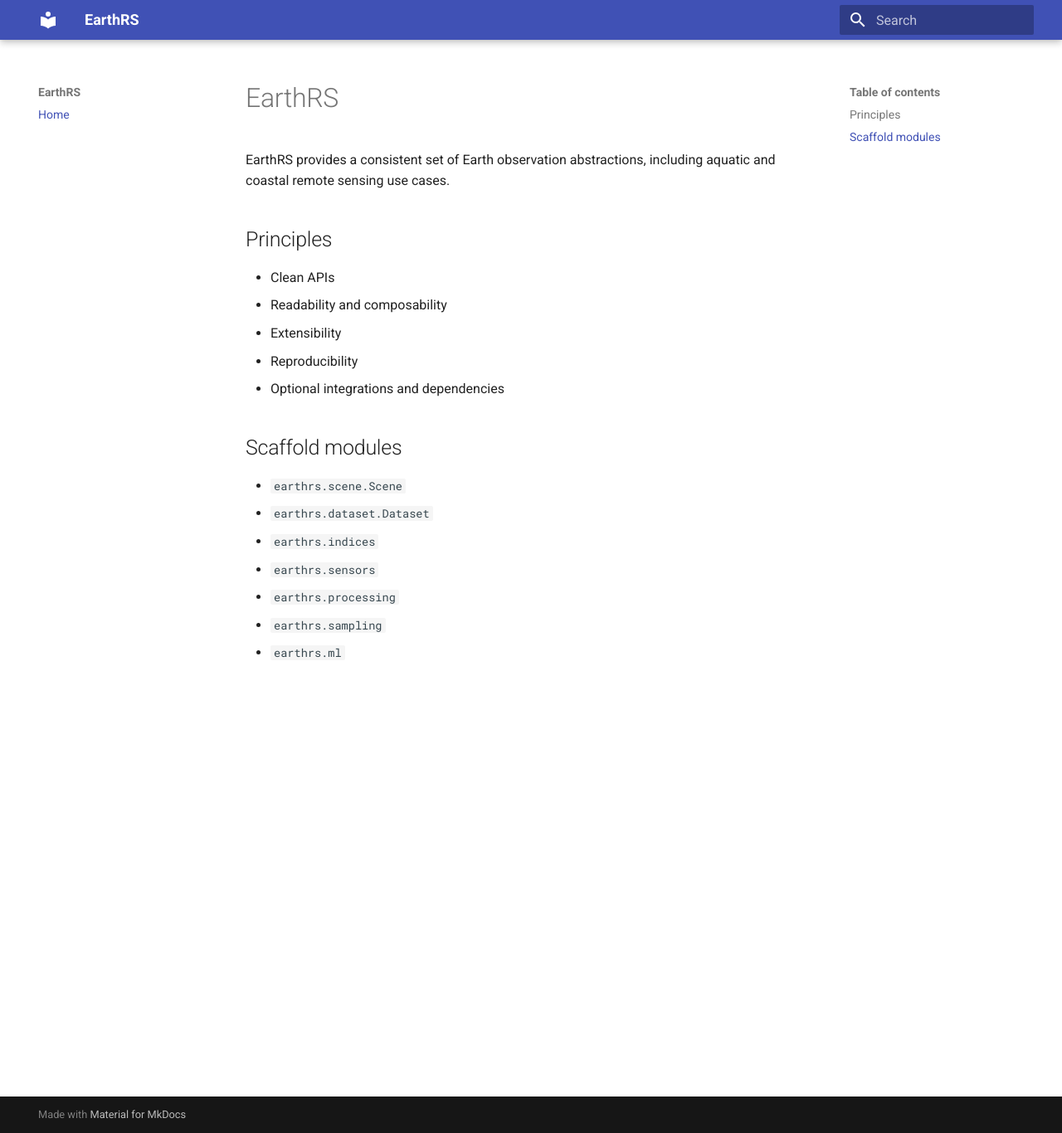
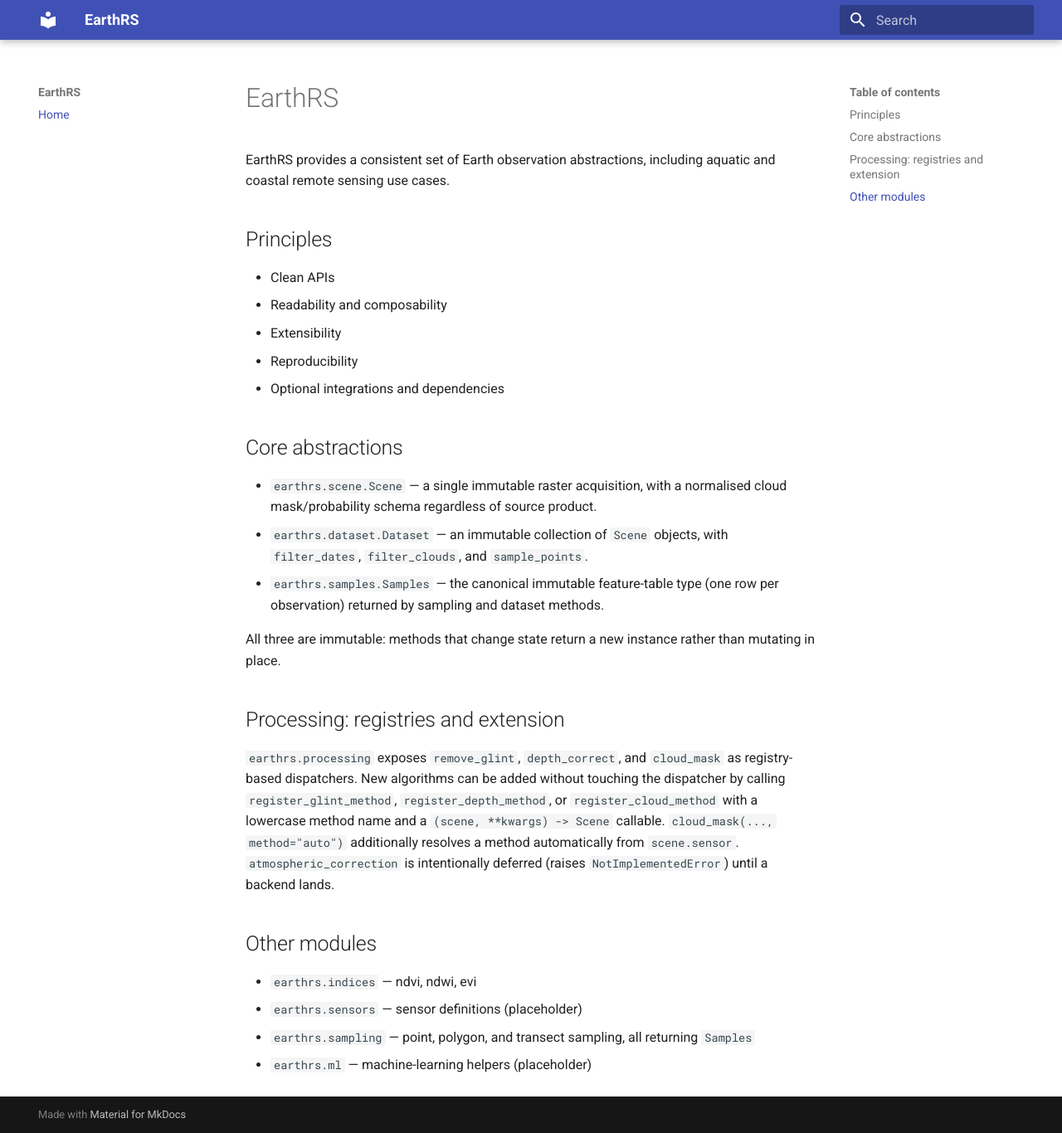
Before and after one commit to ysims/earthrs, an MkDocs documentation site: the page built from docs/index.md, in a window 1280 px wide and 1366 px high. Shown: the whole window at 83% size. Built offline with MkDocs 1.6.1 and Material for MkDocs 9.7.7, drawn with Linux system fonts in a browser that asks for light colours.

Commit message:
documentation

```diff
--- a/docs/index.md
+++ b/docs/index.md
@@ -11,12 +11,31 @@ coastal remote sensing use cases.
 - Reproducibility
 - Optional integrations and dependencies
 
-## Scaffold modules
+## Core abstractions
 
-- `earthrs.scene.Scene`
-- `earthrs.dataset.Dataset`
-- `earthrs.indices`
-- `earthrs.sensors`
-- `earthrs.processing`
-- `earthrs.sampling`
-- `earthrs.ml`
+- `earthrs.scene.Scene` — a single immutable raster acquisition, with a normalised
+  cloud mask/probability schema regardless of source product.
+- `earthrs.dataset.Dataset` — an immutable collection of `Scene` objects, with
+  `filter_dates`, `filter_clouds`, and `sample_points`.
+- `earthrs.samples.Samples` — the canonical immutable feature-table type (one row per
+  observation) returned by sampling and dataset methods.
+
+All three are immutable: methods that change state return a new instance rather than
+mutating in place.
+
+## Processing: registries and extension
+
+`earthrs.processing` exposes `remove_glint`, `depth_correct`, and `cloud_mask` as
+registry-based dispatchers. New algorithms can be added without touching the
+dispatcher by calling `register_glint_method`, `register_depth_method`, or
+`register_cloud_method` with a lowercase method name and a
+`(scene, **kwargs) -> Scene` callable. `cloud_mask(..., method="auto")` additionally
+resolves a method automatically from `scene.sensor`. `atmospheric_correction` is
+intentionally deferred (raises `NotImplementedError`) until a backend lands.
+
+## Other modules
+
+- `earthrs.indices` — ndvi, ndwi, evi
+- `earthrs.sensors` — sensor definitions (placeholder)
+- `earthrs.sampling` — point, polygon, and transect sampling, all returning `Samples`
+- `earthrs.ml` — machine-learning helpers (placeholder)
```
Also changed, not shown: README.md (+75 -9 lines).
